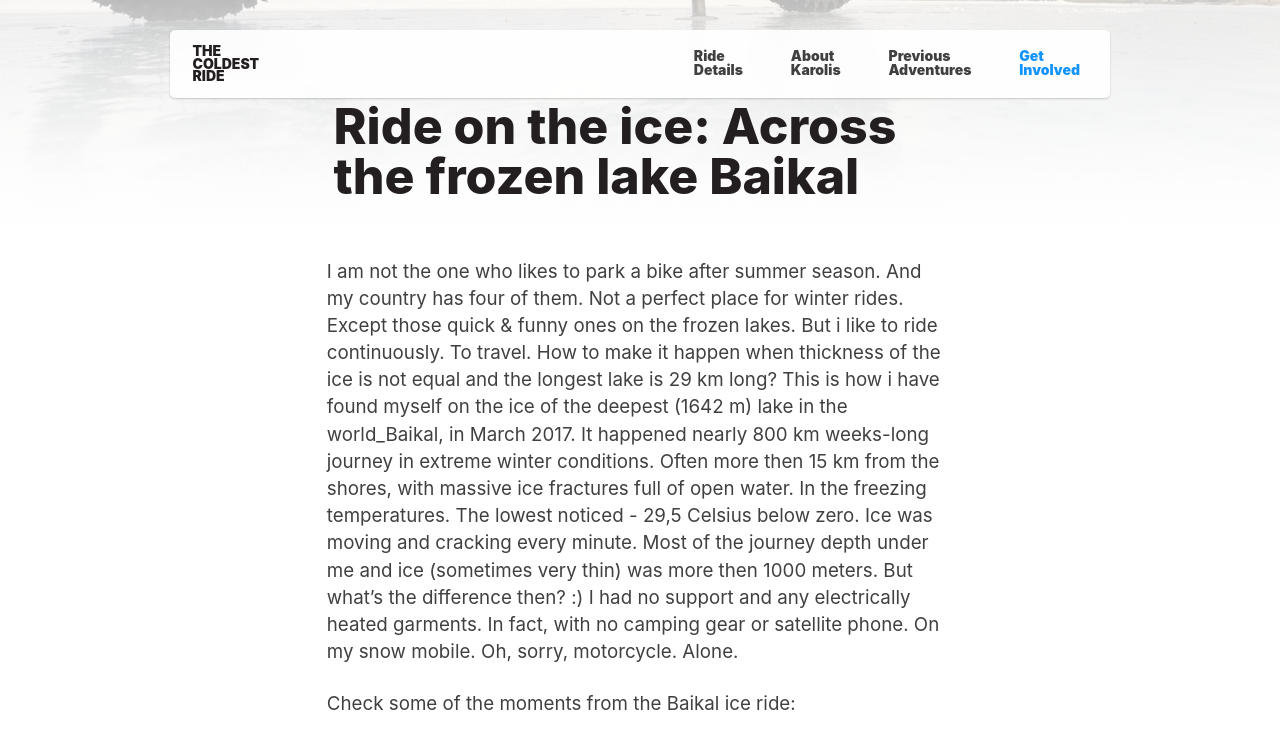
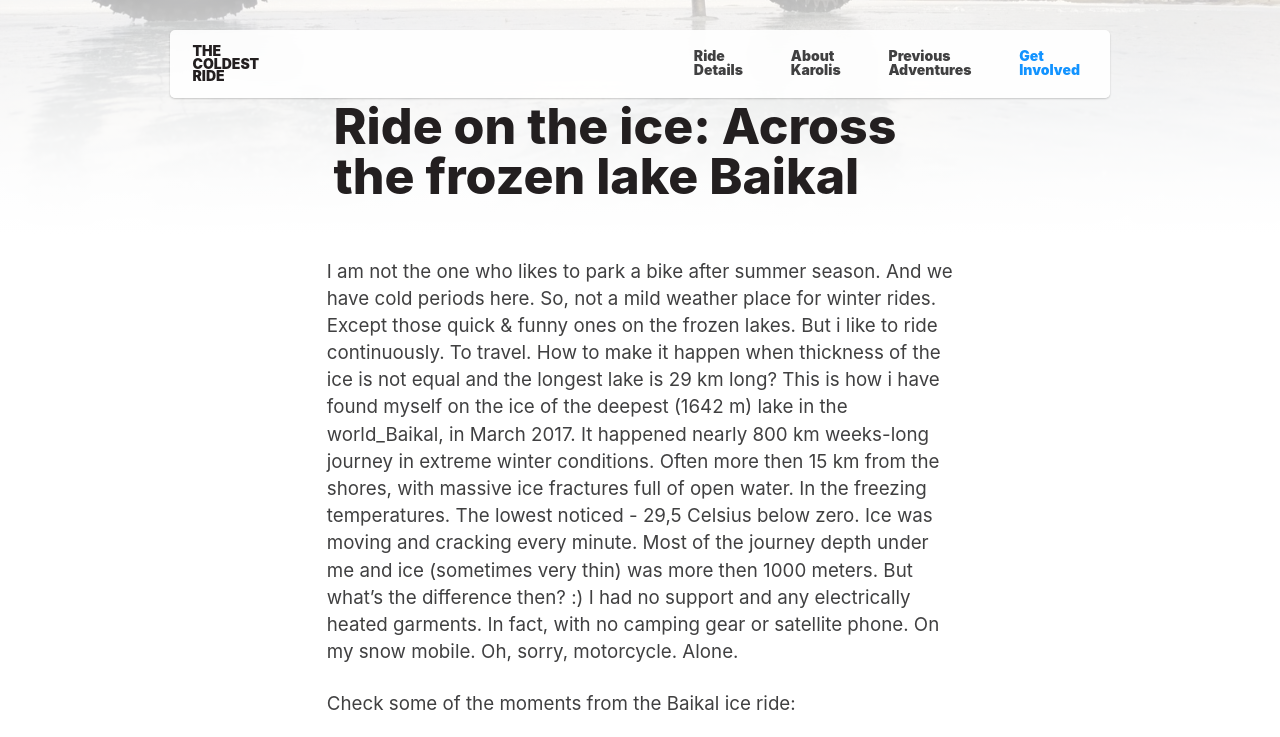
Before and after one commit to karolismieliauskas/thecoldestride.com, a Jekyll site: the page built from pages/baikal.html, in a window 1280 px wide and 900 px high, scrolled down 413 px, cut to the strip 0-737 px from the top of the window. Built offline with Jekyll 4.4.1, drawn with Linux system fonts in a browser that asks for light colours.

Commit message:
Update baikal.yml

```diff
--- a/_data/baikal.yml
+++ b/_data/baikal.yml
@@ -1,7 +1,7 @@
 hero:
   title: "Ride on the ice: Across the frozen lake Baikal"
 body: |
- I am not the one who likes to park a bike after summer season. And my country has four of them. Not a perfect place for winter rides. Except those quick & funny ones on the frozen lakes. But i like to ride continuously. To travel. How to make it happen when thickness of the ice is not equal and the longest lake is 29 km long? This is how i have found myself on the ice of the deepest (1642 m) lake in the world_Baikal, in March 2017. It happened nearly 800 km weeks-long journey in extreme winter conditions. Often more then 15 km from the shores, with massive ice fractures full of open water. In the freezing temperatures. The lowest noticed - 29,5 Celsius below zero. Ice was moving and cracking every minute. Most of the journey depth under me and ice (sometimes very thin) was more then 1000 meters. But what's the difference then? :)  I had no support and any electrically heated garments. In fact, with no camping gear or satellite phone. On my snow mobile. Oh, sorry, motorcycle. Alone.
+ I am not the one who likes to park a bike after summer season. And we have cold periods here. So, not a mild weather place for winter rides. Except those quick & funny ones on the frozen lakes. But i like to ride continuously. To travel. How to make it happen when thickness of the ice is not equal and the longest lake is 29 km long? This is how i have found myself on the ice of the deepest (1642 m) lake in the world_Baikal, in March 2017. It happened nearly 800 km weeks-long journey in extreme winter conditions. Often more then 15 km from the shores, with massive ice fractures full of open water. In the freezing temperatures. The lowest noticed - 29,5 Celsius below zero. Ice was moving and cracking every minute. Most of the journey depth under me and ice (sometimes very thin) was more then 1000 meters. But what's the difference then? :)  I had no support and any electrically heated garments. In fact, with no camping gear or satellite phone. On my snow mobile. Oh, sorry, motorcycle. Alone.
 
 
   Check some of the moments from the Baikal ice ride:
```
